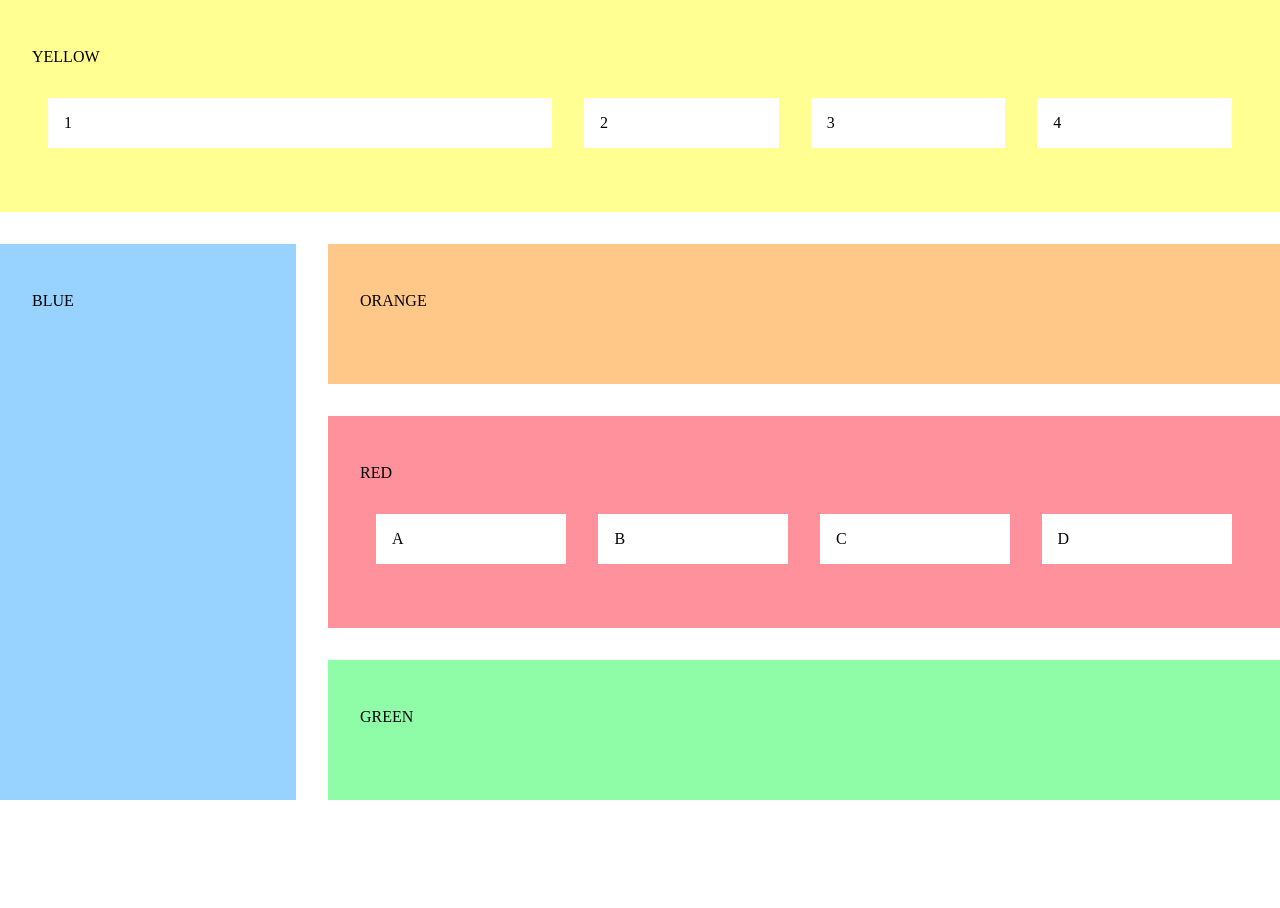
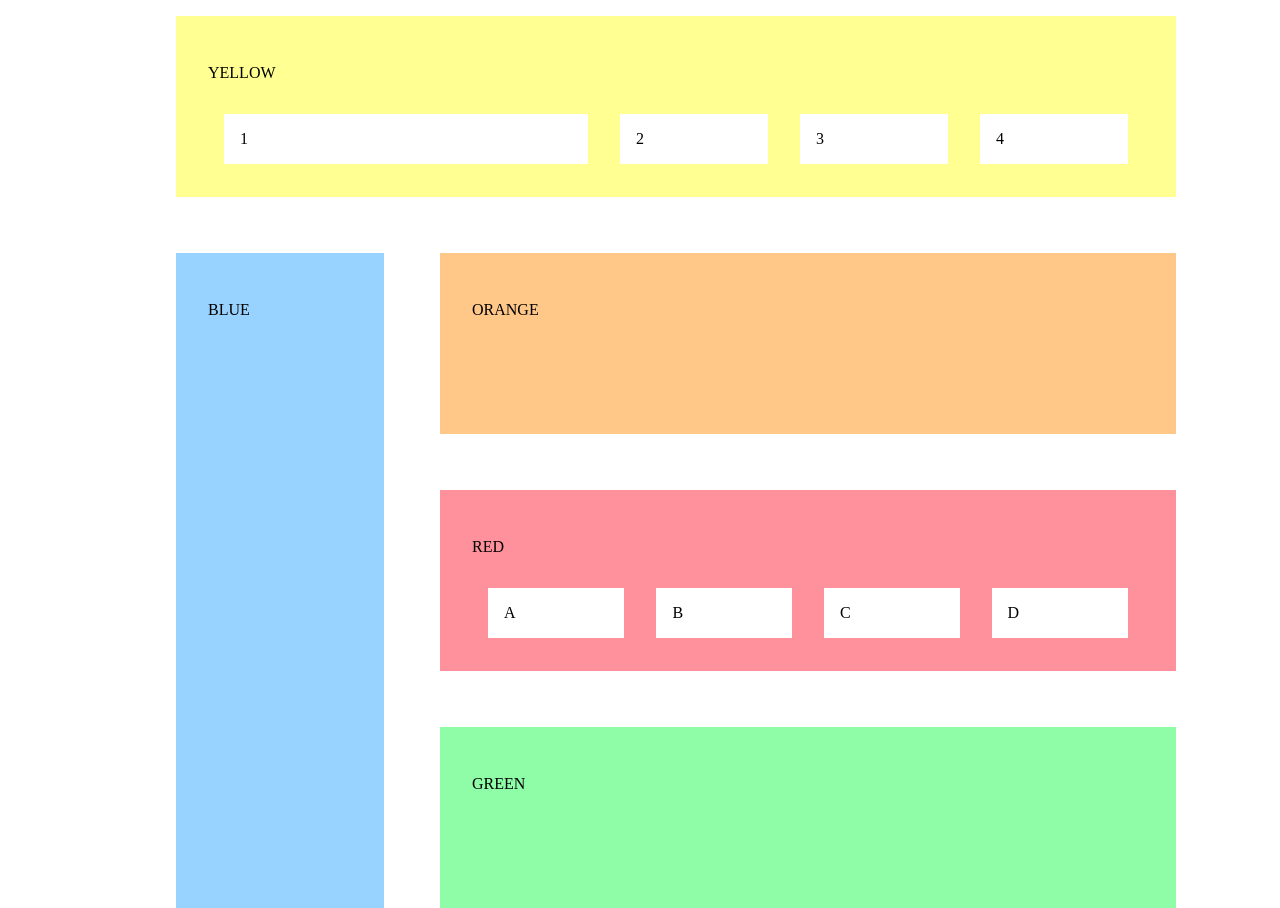
Before and after one commit to EnzoSt/Develhope-exercises, a plain HTML site: page CSS-Exercises/06 Css/index.html in a window 1280 px wide. Before the commit the page ends 800 px from the top, so only its background shows below. Drawn offline with Linux system fonts and the light colour scheme.

Commit message:
es5-6.fixed

```diff
--- a/CSS-Exercises/05 Css/flex/start.css
+++ b/CSS-Exercises/05 Css/flex/start.css
@@ -22,7 +22,7 @@ body section {
 #green {
     width: 100vw;
     position: fixed;
-    height: 9vw;;
+    height: 9vw;
 }
 
 #orange {
--- a/CSS-Exercises/06 Css/start.css
+++ b/CSS-Exercises/06 Css/start.css
@@ -1,15 +1,8 @@
 html body {
-    width: auto;
     display: grid;
-    grid-template-columns: repeat(4, 1fr);
-    grid-template-rows: repeat(4, 1fr);
-    height: 100vh;
-    gap: 2em;
-    margin: 0 0;
-}
-
-body section {
-    margin: 0;
+    grid-template-columns: repeat(4, 25%);
+    grid-template-rows: repeat(4, 25%);
+    gap: 1.5em;
 }
 
 #green {
@@ -34,13 +27,12 @@ body section {
 
 ul {
     display: flex;
-    flex-wrap: wrap;
 }
 
 li {
     flex-grow: 1;
 }
 
-#yellow ul li:nth-child(1){
+#yellow ul li:nth-child(1) {
     flex-grow: 3;
 }
```
